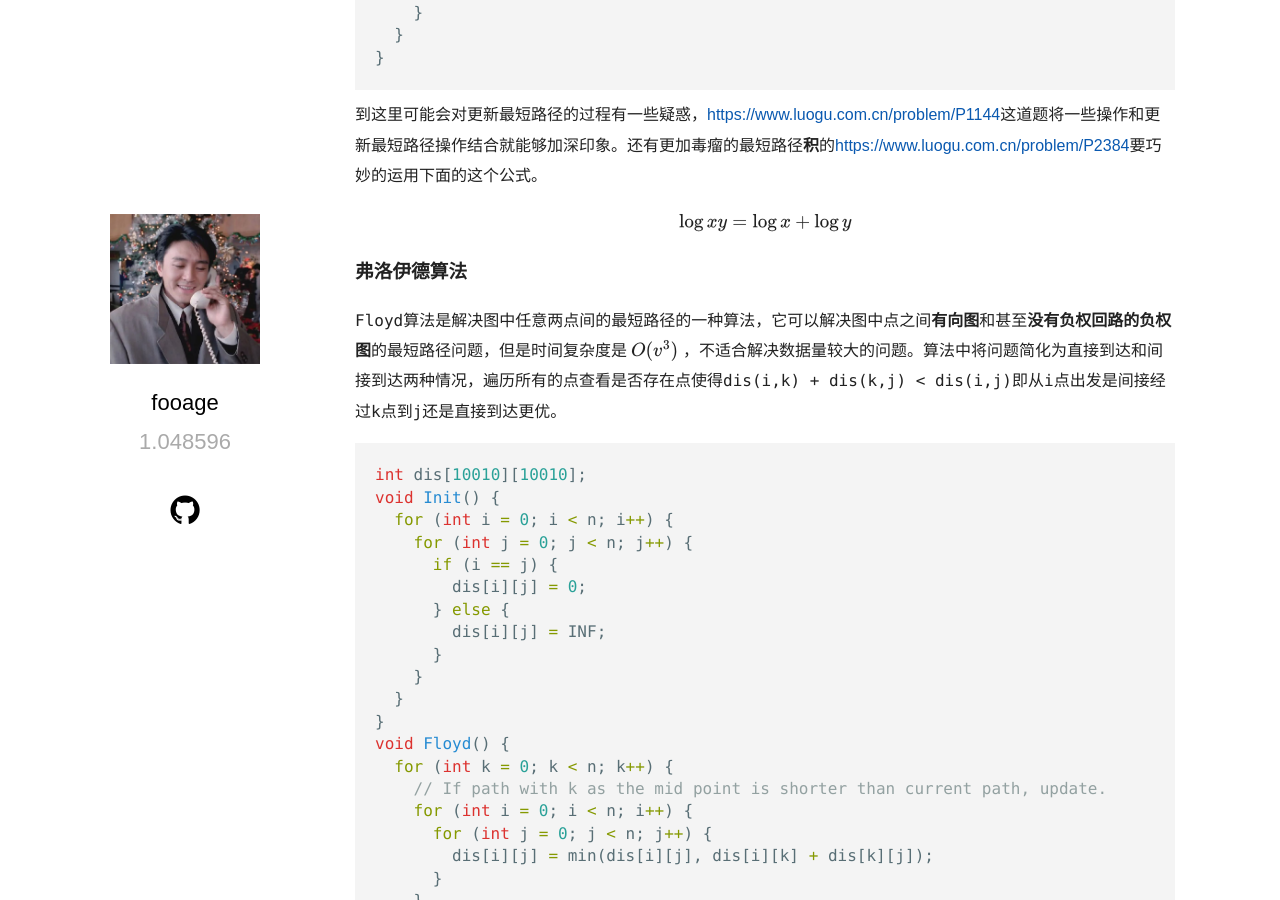
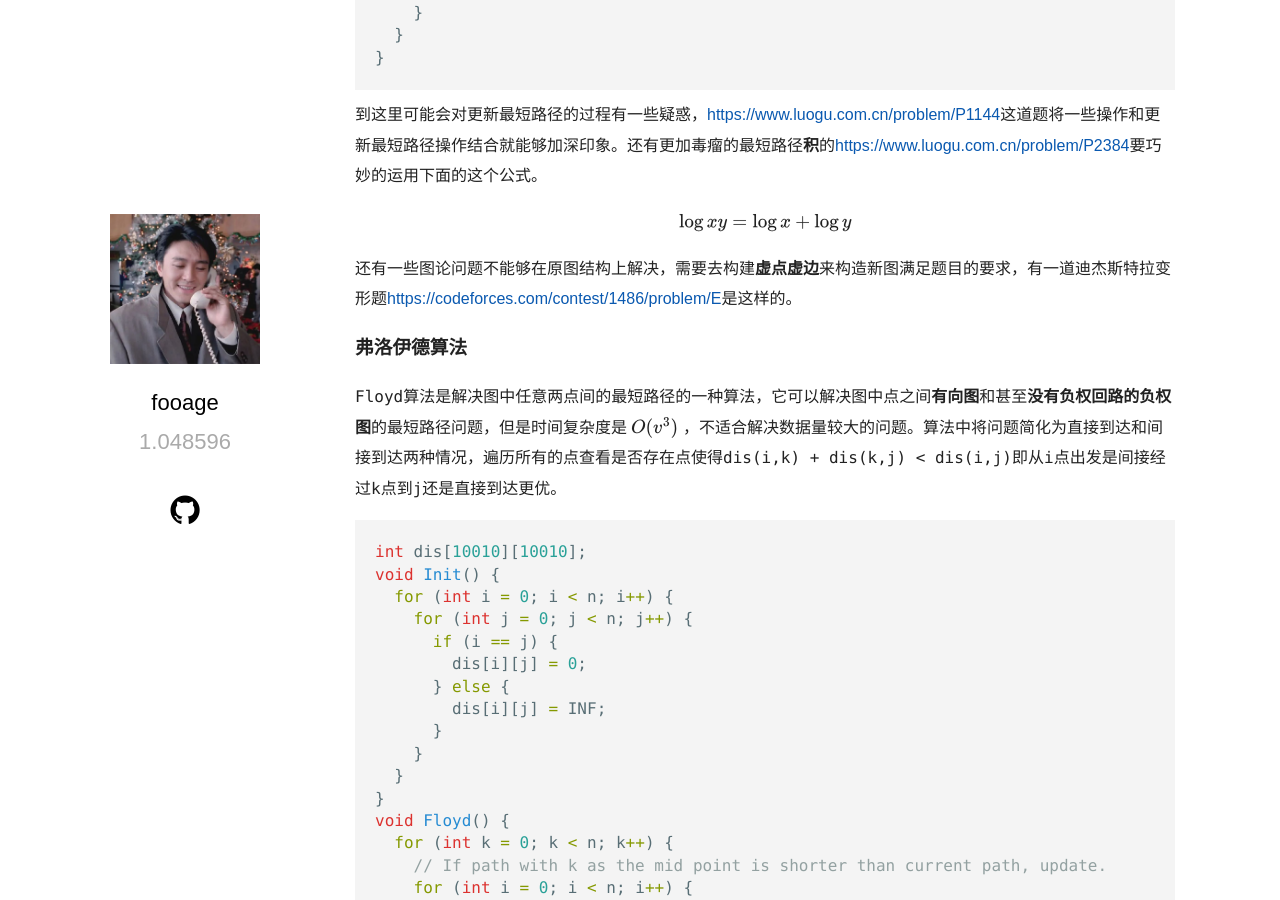
Before and after one commit to fooage/fooage, a Jekyll site: the page built from _posts/2020-10-16-图论的最短路径算法.md, in a window 1280 px wide and 900 px high, scrolled down 2386 px. Built offline with Jekyll 4.4.1, drawn with Linux system fonts in a browser that asks for light colours; some web fonts are replaced.

Commit message:
Update a problem in post

```diff
--- a/_posts/2020-10-16-图论的最短路径算法.md
+++ b/_posts/2020-10-16-图论的最短路径算法.md
@@ -99,6 +99,8 @@ void Dijkstra(int start) {
 
 $$\log xy=\log x+\log y$$
 
+还有一些图论问题不能够在原图结构上解决，需要去构建**虚点虚边**来构造新图满足题目的要求，有一道迪杰斯特拉变形题<https://codeforces.com/contest/1486/problem/E>是这样的。
+
 ### 弗洛伊德算法
 
 `Floyd`算法是解决图中任意两点间的最短路径的一种算法，它可以解决图中点之间**有向图**和甚至**没有负权回路的负权图**的最短路径问题，但是时间复杂度是 $O(v^{3})$ ，不适合解决数据量较大的问题。算法中将问题简化为直接到达和间接到达两种情况，遍历所有的点查看是否存在点使得`dis(i,k) + dis(k,j) < dis(i,j)`即从`i`点出发是间接经过`k`点到`j`还是直接到达更优。
```
